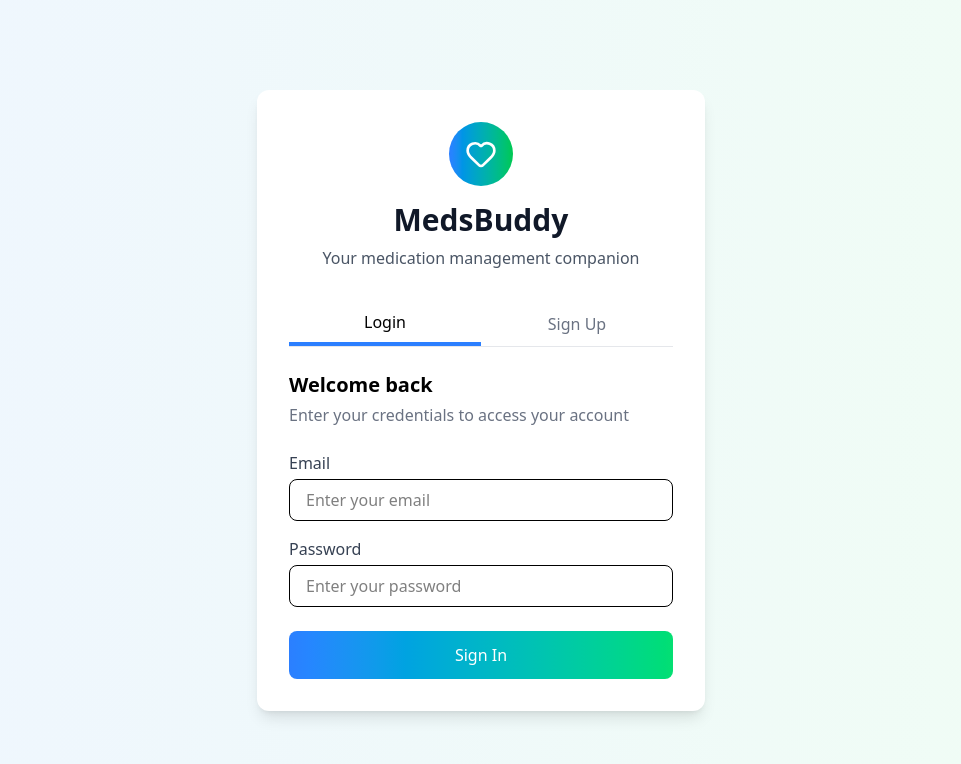
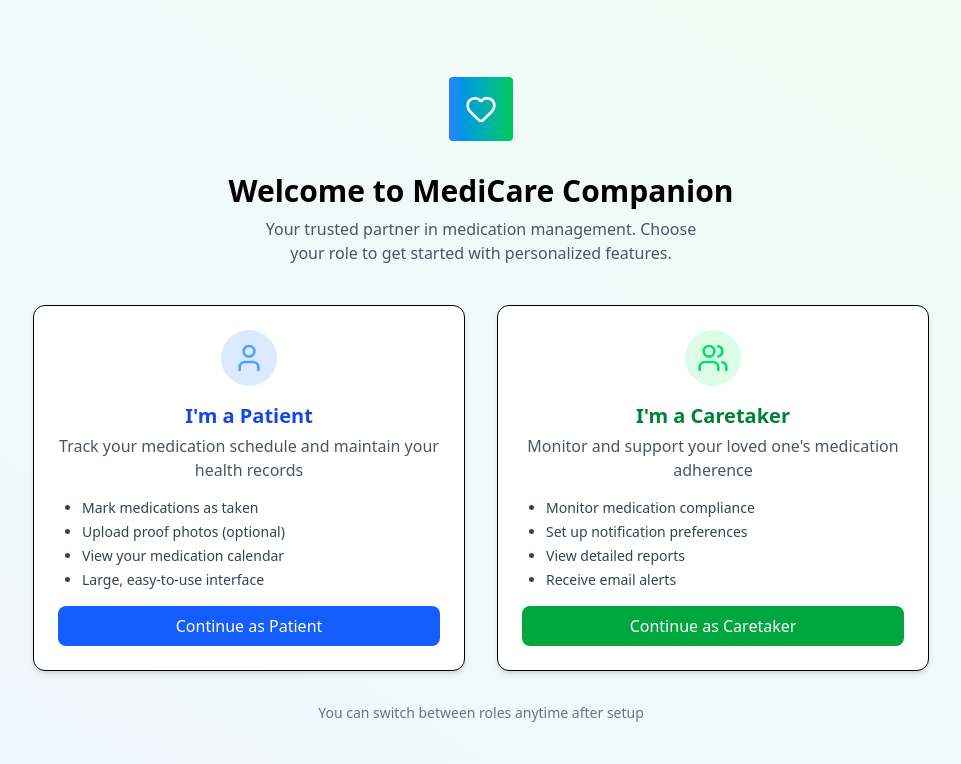
Before and after one commit to YOmprakash/med-manager-frontend, a React (Vite) app: page /role-selection in a window 1280 px wide. Before the commit this address led to /. Shown: the top 764 px of the page, without its empty margins (159-1120 px from the left). Built offline with nearby package versions, Linux system fonts and the light colour scheme.

Commit message:
added backend login and signup apis

```diff
--- a/package.json
+++ b/package.json
@@ -17,6 +17,7 @@
     "react": "^19.1.0",
     "react-dom": "^19.1.0",
     "react-router-dom": "^7.6.2",
+    "react-toastify": "^11.0.5",
     "tailwindcss": "^4.1.10"
   },
   "devDependencies": {
--- a/src/App.jsx
+++ b/src/App.jsx
@@ -1,15 +1,32 @@
 
 import { BrowserRouter, Routes, Route, Navigate } from 'react-router-dom';
 import AuthPage from './pages/authPage.';
+import RoleSelection from './pages/RoleSelection';
+import { ToastContainer } from 'react-toastify'
+import 'react-toastify/dist/ReactToastify.css'
 
 const App = () => {
   return (
+    <>
+
      <BrowserRouter>
       <Routes>
         <Route path="/" element={<AuthPage />} />
-        <Route path="*" element={<Navigate to="/" />} />
+        <Route path="/role-selection" element={<RoleSelection />} />
       </Routes>
     </BrowserRouter>
+    <ToastContainer
+        position="top-right"
+        autoClose={5000}
+        hideProgressBar={false}
+        newestOnTop={false}
+        closeOnClick
+        rtl={false}
+        pauseOnFocusLoss
+        draggable
+        pauseOnHover
+      />
+     </>
   )
 }
 
--- /dev/null
+++ b/src/pages/RoleSelection.jsx
@@ -0,0 +1,74 @@
+import { Heart, User, Users } from 'lucide-react'
+
+export default function RoleSelection() {
+
+  return (
+    <div className="min-h-screen flex flex-col items-center justify-center bg-gradient-to-tr from-blue-50 to-green-50 px-4">
+      <div className="flex flex-col items-center mb-10">
+        <div className="inline-flex items-center justify-center w-16 h-16 bg-gradient-to-r from-blue-500 to-green-500 rounded-sm mb-4">
+                    <Heart className="w-8 h-8 text-white" />
+                  </div>
+        <h1 className="text-3xl font-bold mt-4 text-center">Welcome to MediCare Companion</h1>
+        <p className="text-gray-600 text-center mt-2 max-w-md">
+          Your trusted partner in medication management. Choose your role to get started with personalized features.
+        </p>
+      </div>
+
+      <div className="grid grid-cols-1 md:grid-cols-2 gap-8 max-w-4xl w-full">
+        {/* Patient Card */}
+        <div className="bg-white p-6 rounded-xl shadow-md border">
+          <div className="flex items-center justify-center mb-4">
+            <div className="bg-blue-100 text-blue-600 p-3 rounded-full text-2xl">
+              <i className="fas fa-user"></i><User className="w-8 h-8 text-blue-400" />
+            </div>
+          </div>
+          <h2 className="text-xl font-semibold text-center text-blue-700">I'm a Patient</h2>
+          <p className="text-center text-gray-600 mt-1 mb-4">
+            Track your medication schedule and maintain your health records
+          </p>
+          <ul className="text-sm text-gray-700 space-y-1 pl-6 mb-4 list-disc">
+            <li>Mark medications as taken</li>
+            <li>Upload proof photos (optional)</li>
+            <li>View your medication calendar</li>
+            <li>Large, easy-to-use interface</li>
+          </ul>
+          <button
+            className="w-full bg-blue-600 hover:bg-blue-700 text-white py-2 px-4 rounded-lg transition"
+
+          >
+            Continue as Patient
+          </button>
+        </div>
+
+        {/* Caretaker Card */}
+        <div className="bg-white p-6 rounded-xl shadow-md border">
+          <div className="flex items-center justify-center mb-4">
+            <div className="bg-green-100 text-green-600 p-3 rounded-full text-2xl">
+              <i className="fas fa-user-friends"></i> <Users className="w-8 h-8 text-green-400" />
+            </div>
+          </div>
+          <h2 className="text-xl font-semibold text-center text-green-700">I'm a Caretaker</h2>
+          <p className="text-center text-gray-600 mt-1 mb-4">
+            Monitor and support your loved one's medication adherence
+          </p>
+          <ul className="text-sm text-gray-700 space-y-1 pl-6 mb-4 list-disc">
+            <li>Monitor medication compliance</li>
+            <li>Set up notification preferences</li>
+            <li>View detailed reports</li>
+            <li>Receive email alerts</li>
+          </ul>
+          <button
+            className="w-full bg-green-600 hover:bg-green-700 text-white py-2 px-4 rounded-lg transition"
+
+          >
+            Continue as Caretaker
+          </button>
+        </div>
+      </div>
+
+      <p className="text-sm text-gray-500 mt-8">
+        You can switch between roles anytime after setup
+      </p>
+    </div>
+  )
+}
--- a/src/pages/authPage..tsx
+++ b/src/pages/authPage..tsx
@@ -1,6 +1,8 @@
 import { useState } from 'react'
-import {  Heart } from 'lucide-react';
-
+import {   Heart } from 'lucide-react';
+import { useNavigate } from 'react-router-dom';
+import axios from 'axios';
+import { toast } from 'react-toastify'
 export default function AuthPage() {
   const [mode, setMode] = useState('login')
 
@@ -20,7 +22,7 @@ export default function AuthPage() {
         {/* Tabs */}
         <div className="flex border-b border-gray-200 mb-6">
           <button
-            className={`flex-1 py-2 text-center font-medium ${
+            className={`flex-1 py-2 cursor-pointer text-center font-medium ${
               mode === 'login'
                 ? 'text-black border-b-4 border-blue-500'
                 : 'text-gray-500'
@@ -30,7 +32,7 @@ export default function AuthPage() {
             Login
           </button>
           <button
-            className={`flex-1 py-2 text-center font-medium ${
+            className={`flex-1 py-2 cursor-pointer text-center font-medium ${
               mode === 'signup'
                 ? 'text-black border-b-4 border-green-400'
                 : 'text-gray-500'
@@ -41,7 +43,6 @@ export default function AuthPage() {
           </button>
         </div>
 
-        {/* Forms */}
         {mode === 'login' ? <LoginForm /> : <SignupForm />}
       </div>
     </div>
@@ -49,12 +50,32 @@ export default function AuthPage() {
 }
 
 function LoginForm() {
+  const navigate = useNavigate()
   const [form, setForm] = useState({ email: '', password: '' })
 
-  const handleSubmit = e => {
+  const handleSubmit = async (e) => {
     e.preventDefault()
-    console.log('Login:', form)
-    // TODO: integrate real login
+
+  try{
+
+    const {email, password} = form
+    if (!email || !password) {
+      throw new Error('All fields are required')
+    }
+    const response = await axios.post('http://localhost:5000/api/auth/login', form);
+
+    if(response.status === 200){
+      toast.success('Login successful!')
+      navigate('/role-selection')
+       setForm({ email: '', password: '' })
+    }
+  }catch(e){
+
+      toast.error('Invalid email or password. Please try again.')
+      return
+
+  }
+
   }
 
   return (
@@ -98,11 +119,29 @@ function LoginForm() {
 
 function SignupForm() {
   const [form, setForm] = useState({ name: '', email: '', password: '' })
+ const navigate = useNavigate()
+  const handleSubmit = async (e) => {
+    e.preventDefault()
+    try{
 
-  const handleSubmit = e => {
-    e.preventDefault()
-    console.log('SignUp:', form)
-    // TODO: integrate real signup
+      const { name, email, password } = form
+      if (!name || !email || !password) {
+        throw new Error('All fields are required')
+      }
+      const response = await axios.post('http://localhost:5000/api/auth/signup', form);
+      const data = await response.data;
+      console.log('Signup response:', data)
+      if(response.status ===201){
+
+        toast.success('Account created successfully! Please log in.')
+        setForm({ name: '', email: '', password: '' })
+      }
+
+    }catch(e){
+      console.error('Error during signup:', e)
+      // Handle error (e.g., show notification)
+      return
+    }
   }
 
   return (
```
Also changed, not shown: 1 other file (tests, documents, lock files or other folders).
